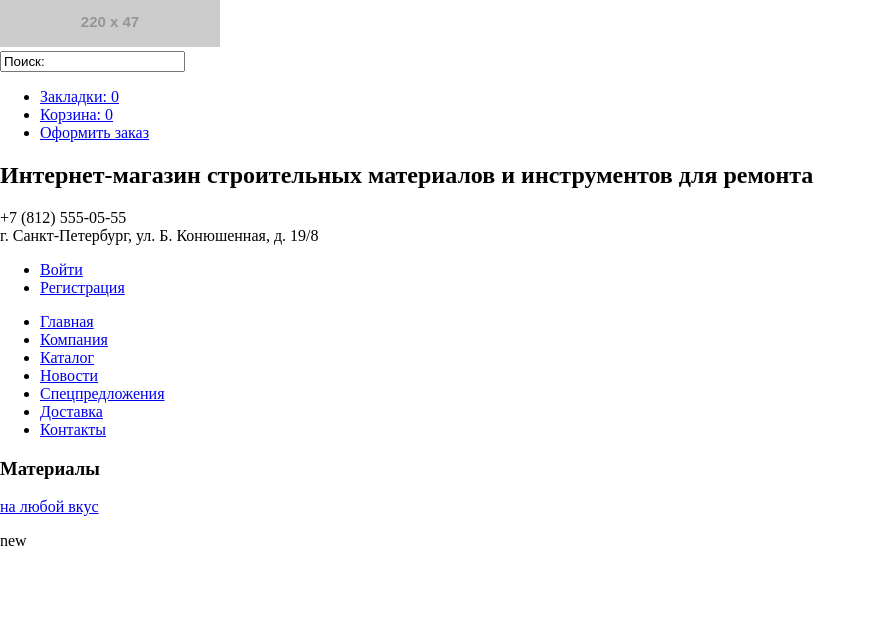
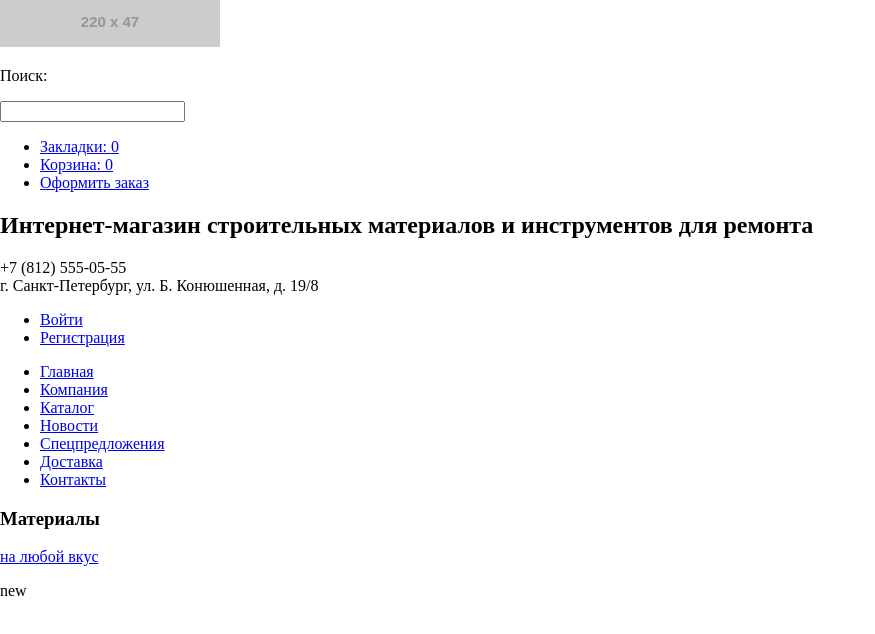
Before and after one commit to tym4yk12160/825809-technomart-27, a plain HTML site: page 2/index.html in a window 1280 px wide. Shown: the whole page, without its empty margins (0-875 px from the left). Drawn offline with Linux system fonts and the light colour scheme; placeholder pictures from the web are drawn by us.

Commit message:
:heavy_check_mark: Сборка #2

```diff
--- a/2/index.html
+++ b/2/index.html
@@ -12,8 +12,9 @@
         <a class="main-header-logo" href="index.html"
           ><img src="https://via.placeholder.com/220x47" alt="логотип Техномарт"
         /></a>
+        <p>Поиск:</p>
         <div class="icon-search" href="#">
-          <input type="search" value="Поиск:" />
+          <input type="search" />
         </div>
         <ul>
           <li>
```
